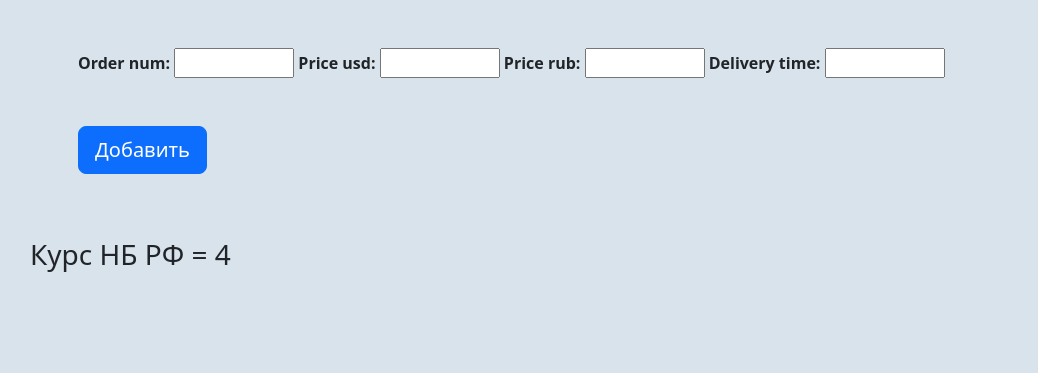
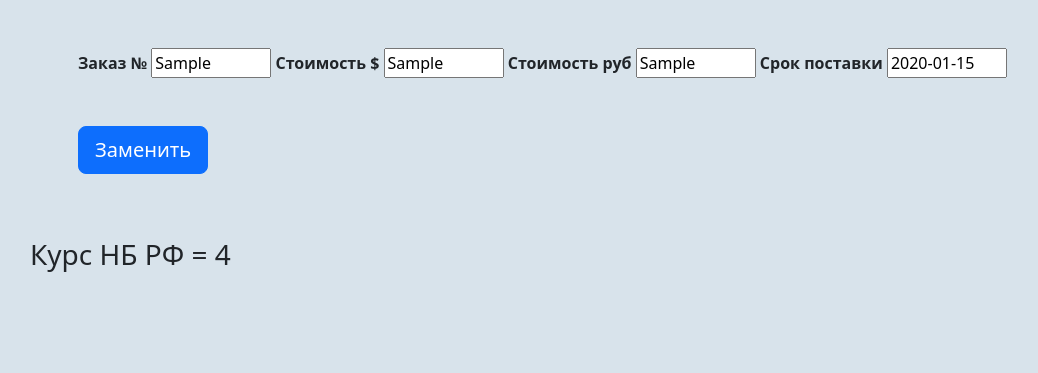
Before and after one commit to MarkAvilin1/Numbers-tt, a Django app: template table/templates/update.html in a window 1280 px wide. Shown: the part 56-429 px from the top of the page, without its empty margins (52-1090 px from the left). Run offline with Django 4.2, Linux system fonts and the light colour scheme; tables that the repository leaves empty hold one stand-in row (values such as "Sample post"); the template is opened without the code that fills it: values that come from a table or form of the project are taken from there, most other values are stand-ins (such as "Sample title", 1, 10 or a date in 2020).

Commit message:
New update

```diff
--- a/table/forms.py
+++ b/table/forms.py
@@ -4,21 +4,21 @@ from django import forms
 
 
 class OrderForm(forms.Form):
-    order_num = forms.CharField(max_length=50,
+    order_num = forms.CharField(label='Заказ №', max_length=50,
                                 widget=forms.TextInput
                                 (attrs={'id': 'order'}))
-    price_usd = forms.CharField(max_length=50,
+    price_usd = forms.CharField(label='Стоимость $', max_length=50,
                                 widget=forms.TextInput
                                 (attrs={'id': 'usd',
                                         'onkeyup': 'usd2rub()',
                                         }))
-    price_rub = forms.CharField(max_length=50,
+    price_rub = forms.CharField(label='Стоимость руб', max_length=50,
                                 widget=forms.TextInput
                                 (attrs={'id': 'rub'}))
-    delivery_time = forms.CharField(max_length=50,
+    delivery_time = forms.CharField(label='Срок поставки', max_length=50,
                                     widget=forms.TextInput
                                     (attrs={'id': 'dt'}))
 
-    # class Meta:
-    #     model = Order
-    #     fields = "__all__"
+    class Meta:
+        model = Order
+        fields = "__all__"
--- a/table/models.py
+++ b/table/models.py
@@ -5,7 +5,7 @@ class Order(models.Model):
     order_num = models.CharField(max_length=50, null=False, verbose_name='заказ №')
     price_usd = models.CharField(max_length=50, null=False, verbose_name='стоимость $')
     price_rub = models.CharField(max_length=50, null=False, verbose_name='стоимость руб')
-    delivery_time = models.CharField(max_length=50, null=False, verbose_name='время поставки')
+    delivery_time = models.CharField(max_length=50, null=False, verbose_name='срок поставки')
 
     def __str__(self):
         return self.order_num
--- a/table/static/css/style.css
+++ b/table/static/css/style.css
@@ -6,9 +6,7 @@ h1{
     text-align:center
 }
 
-th {
-    text-align: center;
-}
+
 
 .pages {
     text-align: center;
--- a/table/static/js/script.js
+++ b/table/static/js/script.js
@@ -4,7 +4,7 @@ function usd2rub(){
         var rate = document.getElementById("rate").innerHTML;
         var rub = usd * rate
         document.getElementById("rub").value = rub
-        console.log(usd)
-        console.log(rate)
-        console.log(rub)
+//        console.log(usd)
+//        console.log(rate)
+//        console.log(rub)
     }
--- a/table/templates/delete.html
+++ b/table/templates/delete.html
@@ -1,7 +1,7 @@
 {% extends 'base/base.html' %}
 {% load static %}
 
-{% block title %} Edit data {% endblock %}
+{% block title %} Удалить  {% endblock %}
 
 {% block content %}
 
--- a/table/templates/home.html
+++ b/table/templates/home.html
@@ -1,6 +1,6 @@
 {% extends 'base/base.html' %}
 {% load static %}
-{% block title %} HOME {% endblock %}
+{% block title %} Главная {% endblock %}
 
 {% block content %}
 
@@ -13,8 +13,8 @@
         <th>Заказ №</th>
         <th>Стоимость $</th>
         <th>Стоимость руб</th>
-        <th>Время поставки</th>
-        <th>Редактировать</th>
+        <th>Срок поставки</th>
+        <th>Обновить</th>
     </tr>
     {% for order in orders %}
     <tr>
--- a/table/templates/update.html
+++ b/table/templates/update.html
@@ -1,18 +1,25 @@
 {% extends 'base/base.html' %}
 {% load static %}
 
-{% block title %} Edit {% endblock %}
+{% block title %} Обновить {% endblock %}
 
 {% block content %}
 
 <form class="p-10" method="post">
     <div class="mb-3 p-5 form">
         {% csrf_token %}
-        {{ form }}
-        <br>
-        <button type="submit" class="btn btn-primary btn-lg mt-5">Добавить</button>
+<!--        {{ form }}-->
+        <label for="order">Заказ №</label>
+        <input type="text" id="order" name="order_num" value="{{data.order_num}}">
+        <label for="usd">Стоимость $</label>
+        <input type="text" id="usd" name="price_usd" value="{{data.price_usd}}" onkeyup="usd2rub()">
+        <label for="rub">Стоимость руб</label>
+        <input type="text" id="rub" name="price_rub" value="{{data.price_rub}}">
+        <label for="time">Срок поставки</label>
+        <input type="text" id="time" name="delivery_time" value="{{data.delivery_time}}">
+        <button type="submit" class="btn btn-primary btn-lg mt-5">Заменить</button>
     </div>
 </form>
-<h3> Курс НБ РФ = {{ rate }} </h3>
+<h3> Курс НБ РФ = <span id="rate">{{ rate }}</span> </h3>
 
 {% endblock %}
```
Also changed, not shown: table/views.py (+7 -4 lines).
